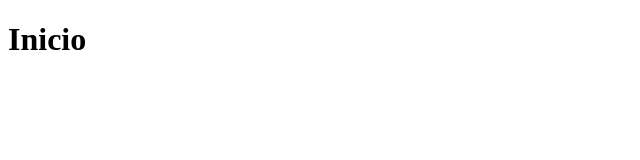
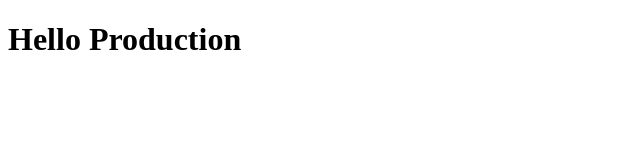
Before and after one commit to jrguevara/sitio_web, a plain HTML site: page index.html in a window 1280 px wide. Shown: the whole page, without its empty margins (0-640 px from the left). Drawn offline with Linux system fonts and the light colour scheme.

Commit message:
1er commit

```diff
--- a/index.html
+++ b/index.html
@@ -7,6 +7,6 @@
     <title>Actions</title>
 </head>
 <body>
-    <h1>Inicio</h1>
+    <h1>Hello Production</h1>
 </body>
 </html>
```
